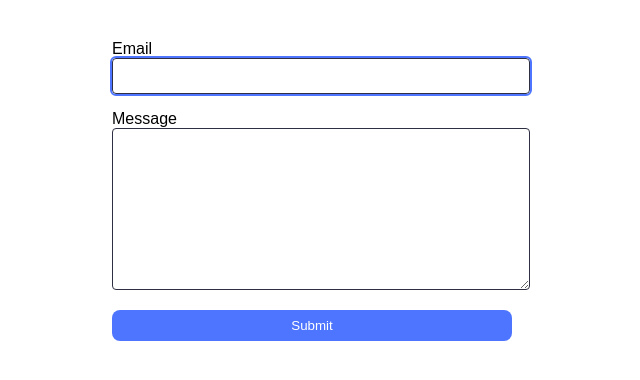
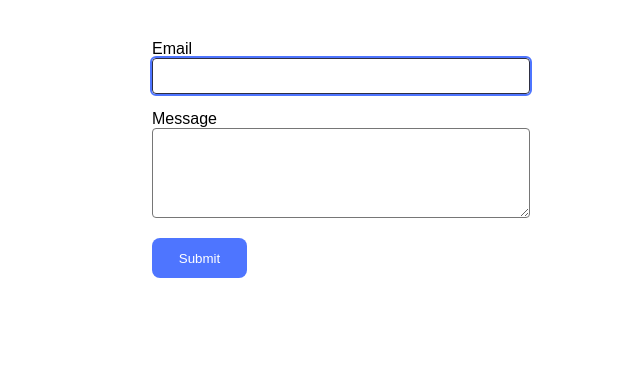
Before and after one commit to upamoba/goit-js-hw-09, a website built with Vite: page src/2-form.html in a window 1280 px wide. Shown: the whole page, without its empty margins (328-968 px from the left). Built offline with nearby package versions, Linux system fonts and the light colour scheme.

Commit message:
update style.css

```diff
--- a/src/css/styles.css
+++ b/src/css/styles.css
@@ -22,17 +22,23 @@ body {
   transform: scale(1.03);
 }
 .feedback-form {
-  max-width: 400px;
+  max-width: 320px;
   margin: 0 auto;
   display: flex;
   flex-direction: column;
   gap: 16px;
 }
-.feedback-form input,
-.feedback-form textarea {
-  width: 100%;
+.feedback-form input{
+  width: 360px;
   padding: 8px;
   border: 1px solid #2e2f42;
+  border-radius: 4px;
+  font-size: 16px;
+}
+.feedback-form textarea {
+  width: 360px;
+  height: 72px;
+  padding: 8px;
   border-radius: 4px;
   font-size: 16px;
 }
@@ -45,7 +51,9 @@ body {
   outline: 2px solid #4e75ff;
 }
 .feedback-form button {
-  background-color: #4e75ff;
+width: 95px;
+height: 40px;
+  background-color:#4E75FF;
   color: #fff;
   border: none;
   padding: 8px 16px;
@@ -53,5 +61,6 @@ body {
   cursor: pointer;
 }
 .feedback-form button:hover {
-  background-color: #6c8cff;
+  background-color: #6C8CFF;
+
 }
```
